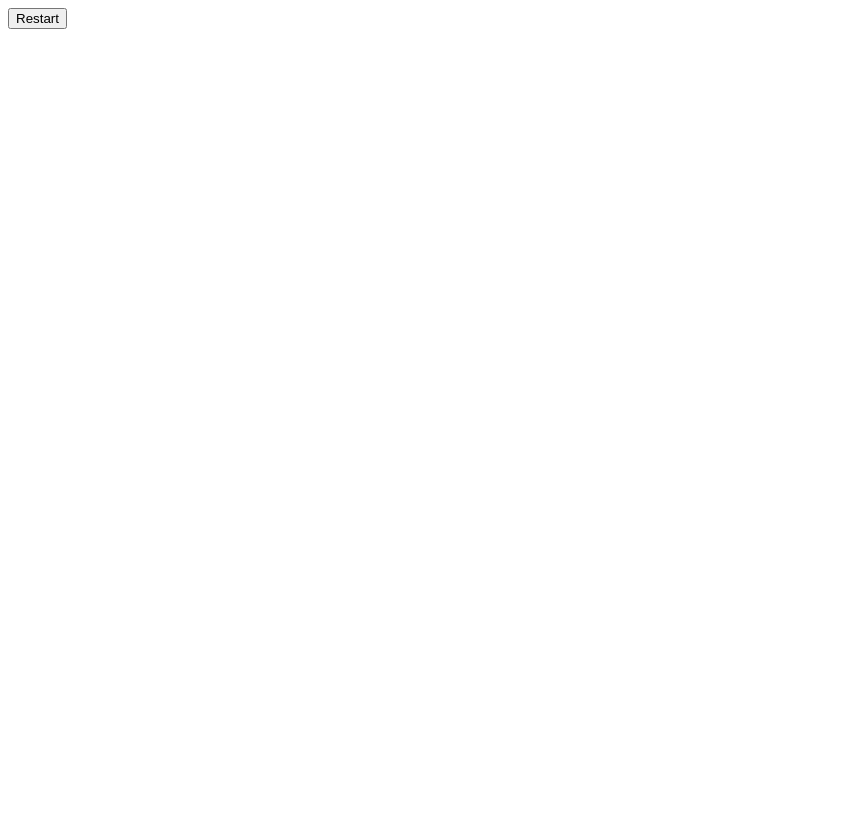
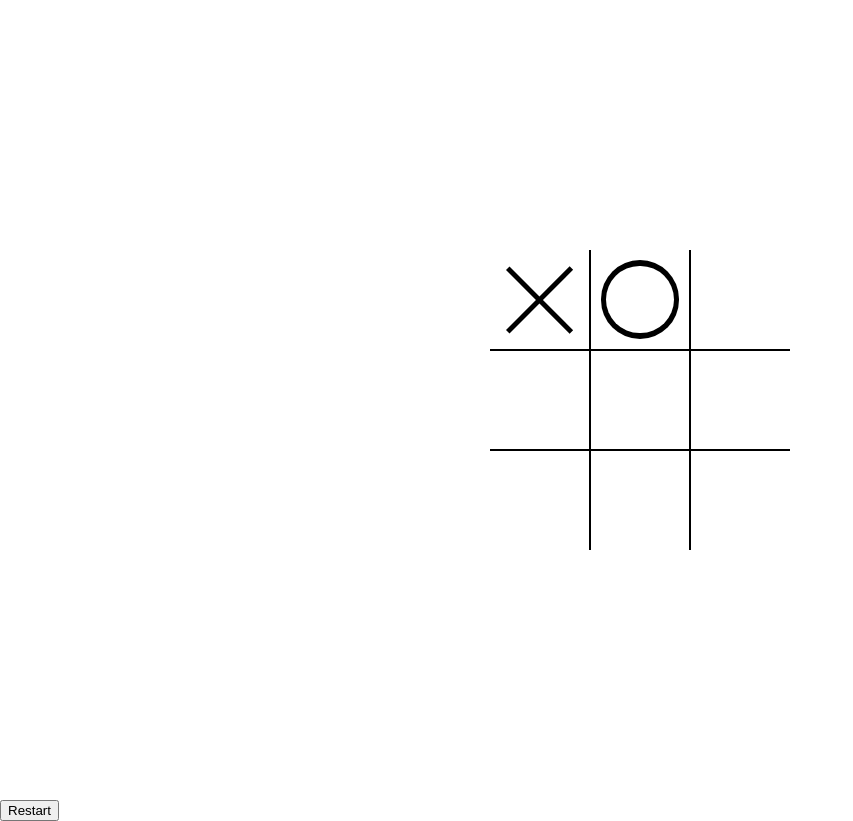
Before and after one commit to mittalparas/TicTacToe, a plain HTML site: page index.html in a window 1280 px wide. Shown: the whole page, without its empty margins (0-853 px from the left). Before the commit the page ends 800 px from the top, so only its background shows below. Drawn offline with Linux system fonts and the light colour scheme.

Commit message:
Improved css, make website look real, javascript untouched, hope to complete css today and js tomorrow. thank you

```diff
--- a/index.html
+++ b/index.html
@@ -3,14 +3,15 @@
 <head>
     <meta charset="UTF-8">
     <meta name="viewport" content="width=device-width, initial-scale=1.0">
+    <link rel="stylesheet" href="style.css">
     <title>TicTacToe</title>
 </head>
 <body>
 
     <!-- Here we created our basic board for x and o -->
-    <div class="board" id="board">
-        <div class="cell" data-cell></div>
-        <div class="cell" data-cell></div>
+    <div class="board x" id="board">
+        <div class="cell x" data-cell></div>
+        <div class="cell circle" data-cell></div>
         <div class="cell" data-cell></div>
         <div class="cell" data-cell></div>
         <div class="cell" data-cell></div>
--- a/style.css
+++ b/style.css
@@ -1,5 +1,10 @@
 *, *::after, *::before {
     box-sizing: border-box;
+}
+
+:root {
+    --cell-size: 100px;
+    --mark-size: calc(var(--cell-size) * .9);
 }
 
 body {
@@ -11,4 +16,83 @@ body {
     height: 100vh;
     display: grid;
     justify-content: center;
+    align-content: center;
+    grid-template-columns: repeat(3,auto);
 }
+
+.cell {
+    width: var(--cell-size);
+    height: var(--cell-size);
+    /* background-color: black; */
+    border: 1px solid black;
+    display: flex;
+    justify-content: center;
+    align-items: center;
+    position: relative;
+    cursor: pointer;
+}
+
+.cell:first-child,
+.cell:nth-child(2),
+.cell:nth-child(3) {
+    border-top: none;
+}
+
+.cell:nth-child(3n + 1) {
+    border-left: none;
+}
+
+.cell:nth-child(3n) {
+    border-right: none;
+}
+
+.cell:last-child,
+.cell:nth-child(7),
+.cell:nth-child(8) {
+    border-bottom: none;
+}
+
+.cell.x,
+.cell.circle {
+    cursor: not-allowed;
+}
+
+.cell.x::before,
+.cell.x::after,
+.board.x .cell:not(.x):not(.circle):hover::before,
+.board.x .cell:hover:after {
+    content: '';
+    position: absolute;
+    width: calc(var(--mark-size) * .06);
+    height: calc(var(--mark-size));
+    background-color: black;
+}
+
+.board.x .cell:hover::before,
+.cell.x::before {
+    transform: rotate(45deg);
+}
+
+.board.x .cell:hover:after,
+.cell.x::after {
+    transform: rotate(315deg);
+}
+
+.cell.circle::before,
+.cell.circle::after {
+    content: '';
+    position: absolute;
+    border-radius: 50px;
+}
+
+.cell.circle::before {
+    width: calc(var(--mark-size) * 0.87);
+    height: calc(var(--mark-size)* 0.87);
+    background-color: black;
+}
+
+.cell.circle::after {
+    width: calc(var(--mark-size) * 0.75);
+    height: calc(var(--mark-size)* 0.75);
+    background-color: white;
+}
```
